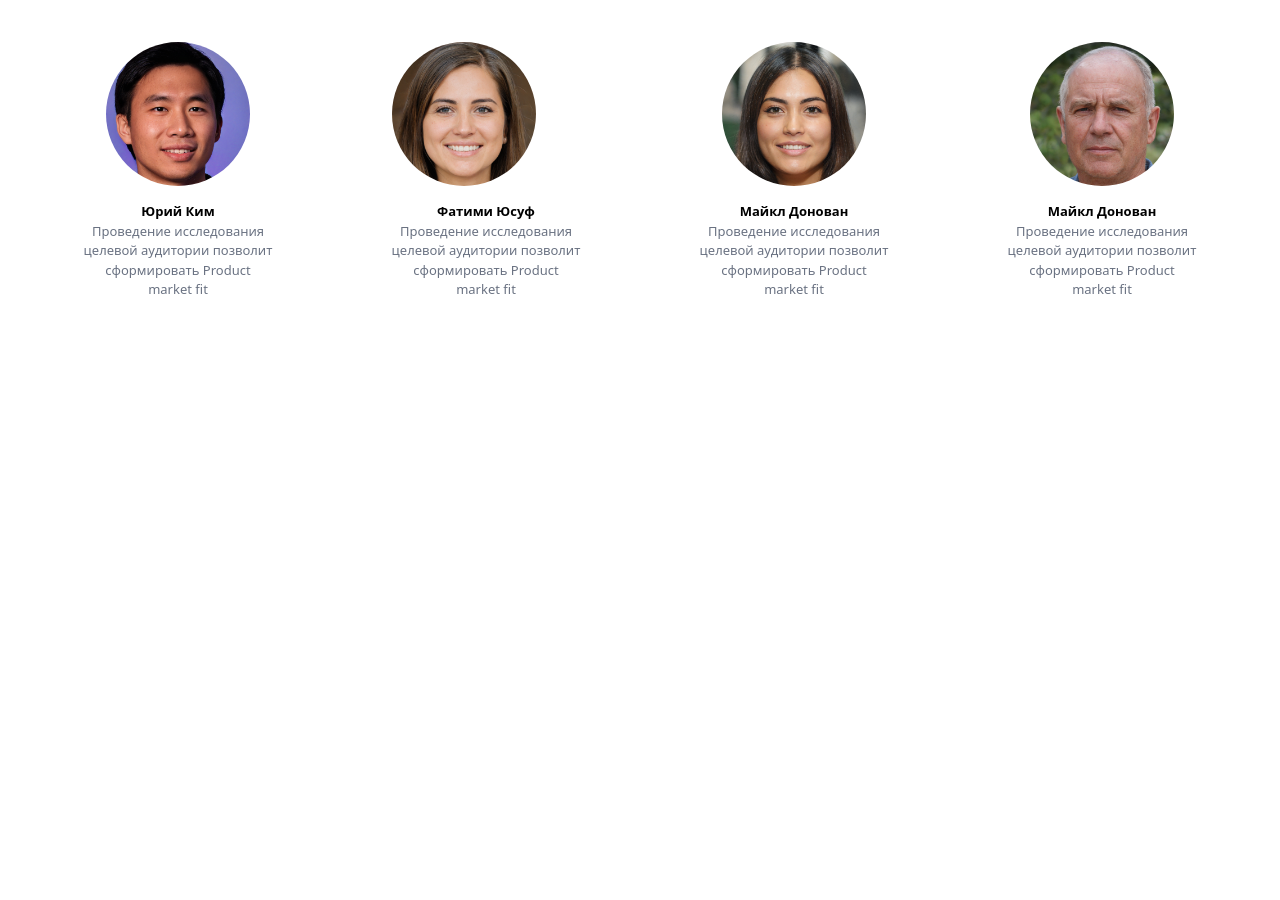
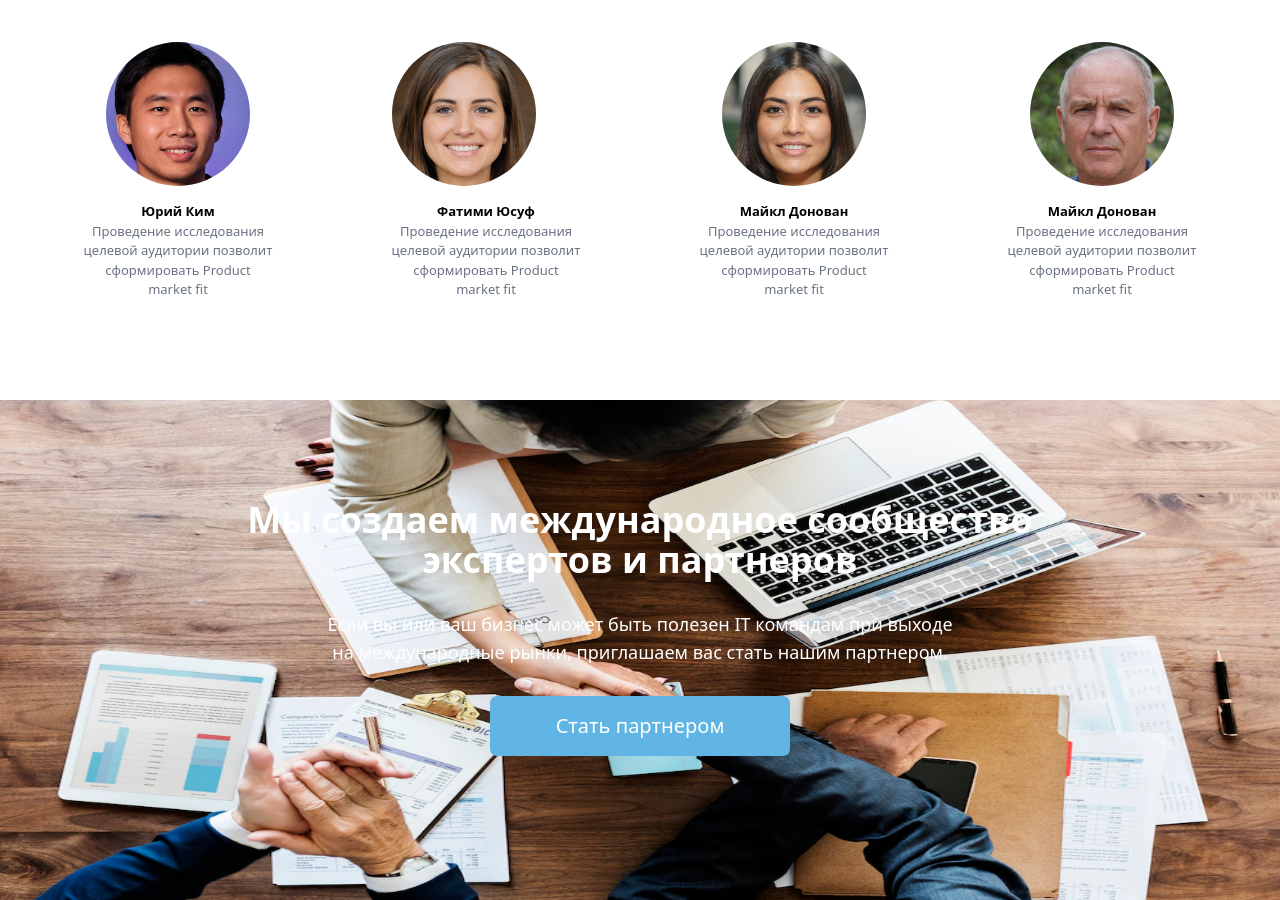
Before and after one commit to dxaylo-ux/week-2-day-6, a website: page index.html in a window 1280 px wide. Shown: the part 10980-11880 px from the top of the page. Before the commit the page ends 11280 px from the top, so only its background shows below. Drawn offline with Linux system fonts and the light colour scheme.

Commit message:
section13

```diff
--- a/index.html
+++ b/index.html
@@ -1001,7 +1001,33 @@
   </div>
 </section>
 
+<section class="mt-[100px]">
 
+  <img
+    src="img/ac43a6853b99ed4b8fa1c30bc9d211274f668e30.png"
+    alt="Partners"
+    class="absolute inset-0 w-[100%] h-[600px] object-cover lg:h-[500px]"
+  />
+
+ <div class="max-w-[1200px] m-auto">
+  <div class="relative z-10 flex flex-col gap-y-[30px] items-center justify-center h-full text-center px-6">
+    <h2 class="text-white mt-[100px] text-4xl md:text-5xl font-bold leading-tight">
+      Мы создаем международное сообщество
+      <br />
+      экспертов и партнеров
+    </h2>
+
+    <p class="text-[white] mt-6 max-w-2xl text-lg">
+      Если вы или ваш бизнес может быть полезен IT командам при выходе <br>
+      на международные рынки, приглашаем вас стать нашим партнером.
+    </p>
+
+    <button class="w-[300px] h-[60px] bg-[#61B5E4] rounded-[7px] text-[white] text-[20px]">
+      Стать партнером
+    </button>
+  </div>
+  </div>
+</section>
 
 </body>
 </html>
```
Also changed, not shown: img/0e9fcd0f61406fc66eebb06fbdd0005bec210c08 (1).png (added), img/5e4c464a2efa6e5fb6af1a2714a7769635e78aeb.png (added), img/82c739e517a05a9aa26d21ae97ed77fba303e034.png (added), img/83214b22cb27a6a0da7af266b8d233bcaead150e.png (added), img/ac43a6853b99ed4b8fa1c30bc9d211274f668e30.png (added), img/acdc9f33f947d3c01d7833e4fe9c8ed18e7ac8fe.png (added), img/c23511fb274c3d851d7820b08b63decd2bef2d33.png (added), img/c6ef3912a8e1c81b03edadb685591169b9e04f05.png (added), img/dc3c44bd91afdb122e9a1ab8db05ca2987e4b9ae (1).jpg (added), img/Снимок экрана 2026-06-19 142555.png (added).
